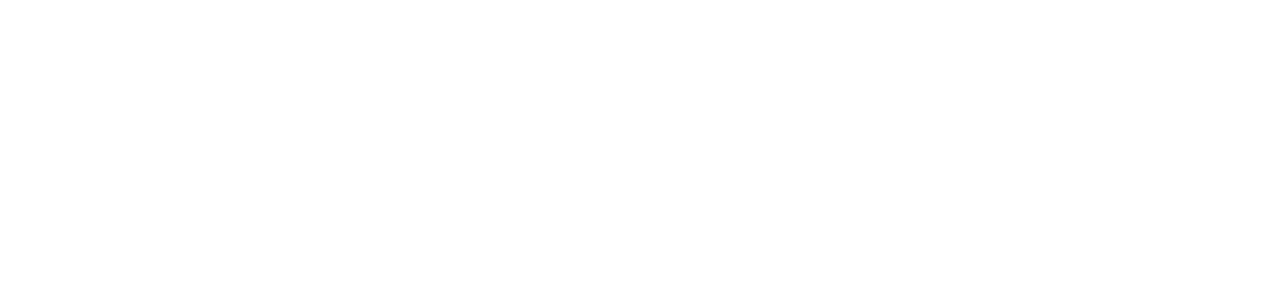
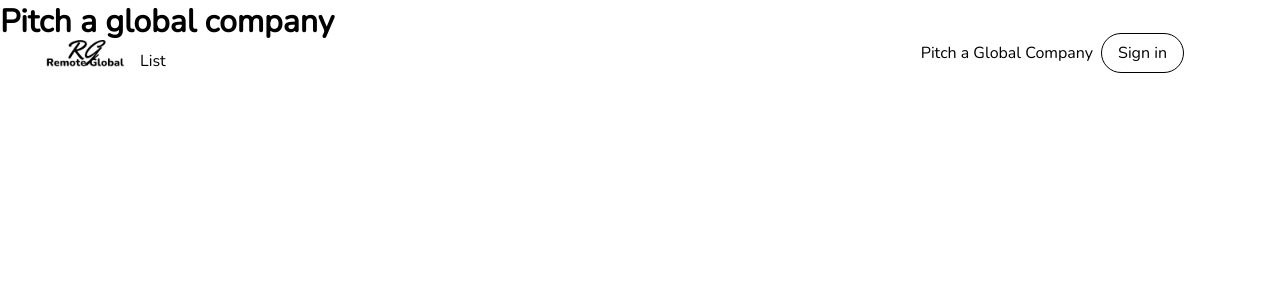
Before and after one commit to blossom-babs/remote-global, a Next.js app: page /pitch in a window 1280 px wide. Shown: the top 300 px of the page. Built offline with nearby package versions, Linux system fonts and the light colour scheme; a web font is replaced by a local one.

Commit message:
set up boilerplate for pitch page

```diff
--- a/src/pages/pitch.tsx
+++ b/src/pages/pitch.tsx
@@ -1,3 +1,19 @@
-export default function Pitch(){
+import Layout from '@/components/Layout';
+import Head from 'next/head';
 
+export default function Pitch() {
+	return (
+		<>
+			<Head>
+				<title>Pitch a company hiring globally</title>
+			</Head>
+			<>
+				<Layout>
+					<div className="pitch">
+						<h1>Pitch a global company</h1>
+					</div>
+				</Layout>
+			</>
+		</>
+	);
 }
```
